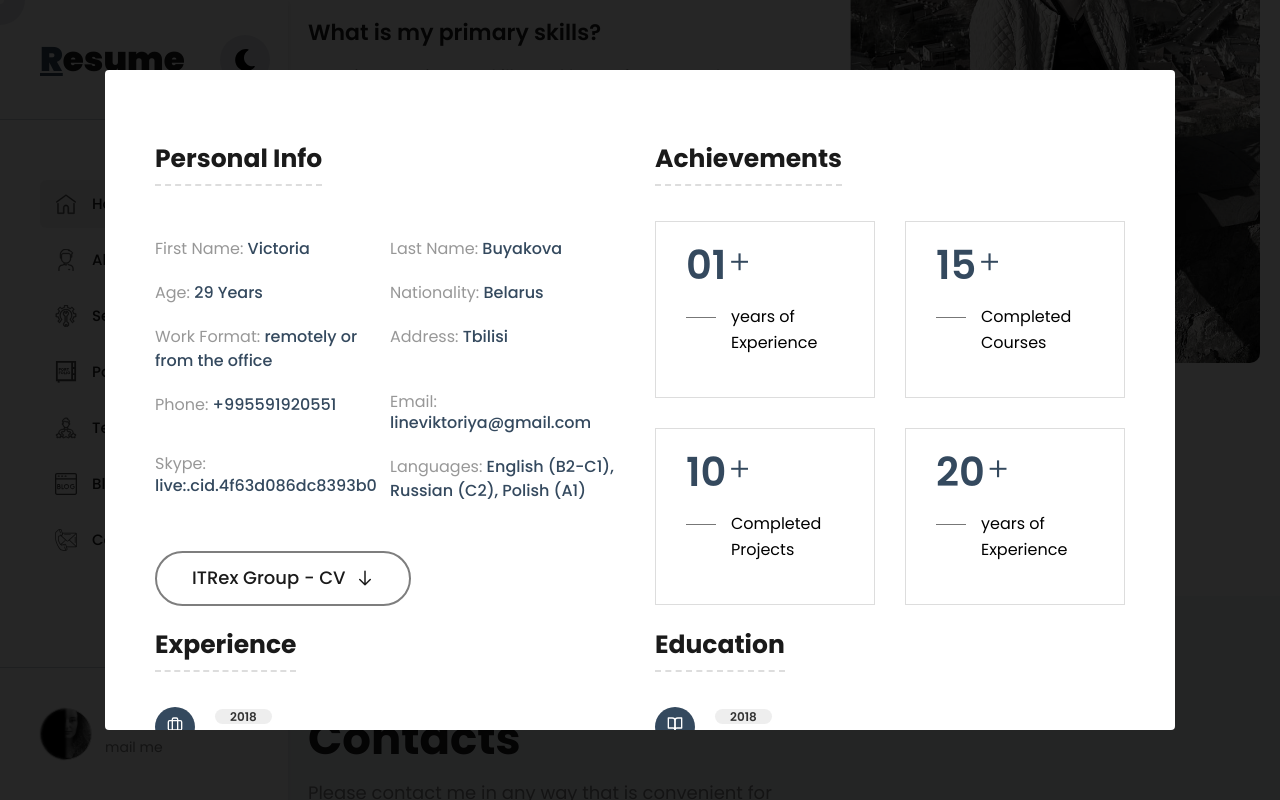
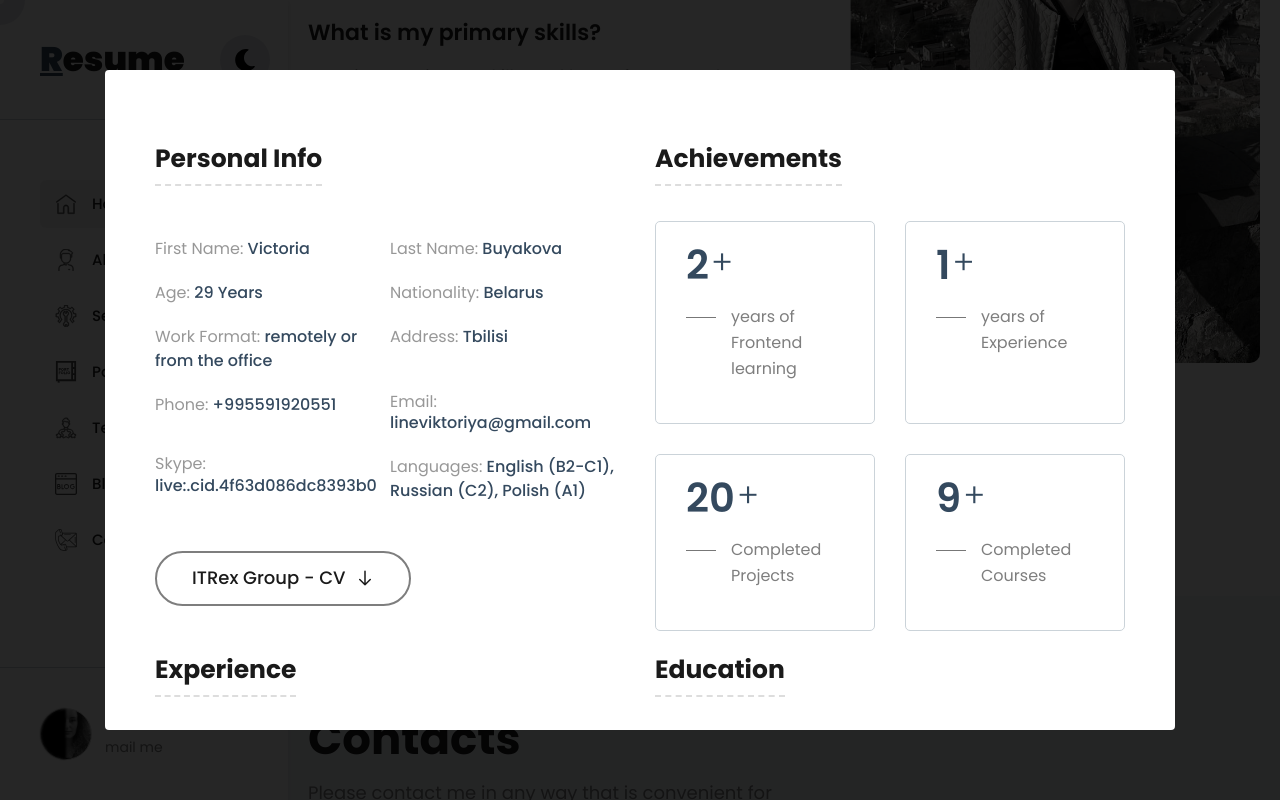
Before and after one commit to Feralwater/cv, a React (Create React App) app: page / in a window 1280 px wide. Both pictures are taken after a click on the button "See More". Shown: the part 1267-2067 px from the top of the page. Built offline with nearby package versions, Linux system fonts and the light colour scheme.

Commit message:
refactor: separate achievements

```diff
--- a/src/Pages/PersolnalInfo/components/AboutList/constants.ts
+++ b/src/Pages/PersolnalInfo/components/AboutList/constants.ts
@@ -1,4 +1,4 @@
-export const info = [
+export const INFO = [
   {
     title: 'First name: ',
     value: 'Victoria',
--- a/src/Pages/PersolnalInfo/components/AboutList/index.tsx
+++ b/src/Pages/PersolnalInfo/components/AboutList/index.tsx
@@ -2,11 +2,11 @@ import React from 'react';
 import {
   AboutListWrapper, AboutItem, AboutTitle, AboutValue,
 } from 'Pages/PersolnalInfo/components/AboutList/styles';
-import { info } from 'Pages/PersolnalInfo/components/AboutList/constants';
+import { INFO } from 'Pages/PersolnalInfo/components/AboutList/constants';
 
 const AboutList = () => (
   <AboutListWrapper>
-    {info.map(({ title, value }) => (
+    {INFO.map(({ title, value }) => (
       <AboutItem key={title}>
         <AboutTitle>{title}</AboutTitle>
         <AboutValue>{value}</AboutValue>
--- /dev/null
+++ b/src/Pages/PersolnalInfo/components/AchievementList/constants.ts
@@ -0,0 +1,18 @@
+export const ACHIEVEMENTS = [
+  {
+    title: '2',
+    description: 'years of Frontend learning',
+  },
+  {
+    title: '1',
+    description: 'years of Experience',
+  },
+  {
+    title: '20',
+    description: 'Completed Projects',
+  },
+  {
+    title: '9',
+    description: 'Completed Courses',
+  },
+];
--- /dev/null
+++ b/src/Pages/PersolnalInfo/components/AchievementList/index.tsx
@@ -0,0 +1,23 @@
+import React from 'react';
+import { ACHIEVEMENTS } from 'Pages/PersolnalInfo/components/AchievementList/constants';
+import {
+  Achievement,
+  AchievementDescription,
+  AchievementRow,
+  AchievementTitle,
+} from './styles';
+
+const AchievementList = () => (
+  <AchievementRow>
+    {
+      ACHIEVEMENTS.map(({ title, description }) => (
+        <Achievement key={title}>
+          <AchievementTitle>{title}</AchievementTitle>
+          <AchievementDescription>{description}</AchievementDescription>
+        </Achievement>
+      ))
+    }
+  </AchievementRow>
+);
+
+export default AchievementList;
--- /dev/null
+++ b/src/Pages/PersolnalInfo/components/AchievementList/styles.ts
@@ -0,0 +1,59 @@
+import styled from 'styled-components';
+
+export const AchievementRow = styled.div`
+  display: flex;
+  flex-wrap: wrap;
+  width: 100%;
+  gap: 30px;
+`;
+
+export const Achievement = styled.div`
+  border: 1px solid ${({ theme }) => theme.colors.gainsboro};
+  padding: 20px 30px 25px 30px;
+  box-sizing: border-box;
+  flex: 0 1;
+  min-width: 220px;
+  border-radius: 5px;
+  border: ${({ theme }) => theme.borders.navbarBorder};
+`;
+
+export const AchievementTitle = styled.h3`
+  position: relative;
+  display: inline-block;
+  margin: 0;
+  font-size: 40px;
+  font-weight: 600;
+  border: none;
+  padding: 0;
+  color: ${({ theme }) => theme.colors.popupItem};
+
+  &:after {
+    content: "+";
+    position: absolute;
+    right: -24px;
+    font-size: 33px;
+    font-weight: 300;
+    top: 2px;
+  }
+  }
+`;
+
+export const AchievementDescription = styled.p`
+  display: flex;
+  flex-wrap: wrap;
+  position: relative;
+  padding-left: 45px;
+  font-size: 16px;
+  line-height: 26px;
+  color: ${({ theme }) => theme.colors.paragraph};
+
+  &:before {
+    content: "";
+    position: absolute;
+    left: 0;
+    top: 13px;
+    width: 30px;
+    height: 1px;
+    background: ${({ theme }) => theme.colors.boulder};
+  }
+`;
--- a/src/Pages/PersolnalInfo/index.tsx
+++ b/src/Pages/PersolnalInfo/index.tsx
@@ -1,10 +1,5 @@
 import React from 'react';
 import {
-  Achievement,
-  AchievementDescription,
-  AchievementRow,
-  AchievementTitle,
-  AchievementWrapper,
   ButtonWrapper,
   Column, DownloadButton,
   ExperienceItem,
@@ -21,6 +16,7 @@ import {
 import { FiBookOpen, FiBriefcase } from 'react-icons/fi';
 import AboutList from 'Pages/PersolnalInfo/components/AboutList';
 import { HiOutlineArrowDown } from 'react-icons/hi';
+import AchievementList from 'Pages/PersolnalInfo/components/AchievementList';
 
 const PersonalInfo = () => (
   <Popup>
@@ -40,28 +36,7 @@ const PersonalInfo = () => (
       </Column>
       <Column>
         <PopupHeader>Achievements</PopupHeader>
-        <AchievementRow>
-          <AchievementWrapper>
-            <Achievement>
-              <AchievementTitle>01</AchievementTitle>
-              <AchievementDescription>years of Experience</AchievementDescription>
-            </Achievement>
-            <Achievement>
-              <AchievementTitle>10</AchievementTitle>
-              <AchievementDescription>Completed Projects</AchievementDescription>
-            </Achievement>
-          </AchievementWrapper>
-          <AchievementWrapper>
-            <Achievement>
-              <AchievementTitle>15</AchievementTitle>
-              <AchievementDescription>Completed Courses</AchievementDescription>
-            </Achievement>
-            <Achievement>
-              <AchievementTitle>20</AchievementTitle>
-              <AchievementDescription>years of Experience</AchievementDescription>
-            </Achievement>
-          </AchievementWrapper>
-        </AchievementRow>
+        <AchievementList />
       </Column>
     </PopupRow>
     <PopupRow>
--- a/src/Pages/PersolnalInfo/styles.ts
+++ b/src/Pages/PersolnalInfo/styles.ts
@@ -24,66 +24,6 @@ export const PopupHeader = styled.h3`
 
 export const ButtonWrapper = styled.div`
   margin-top: 15px;
-`;
-
-export const AchievementRow = styled.div`
-  display: flex;
-  flex-wrap: wrap;
-  width: 100%;
-  gap: 30px;
-`;
-
-export const AchievementWrapper = styled.div`
-  display: flex;
-  flex-direction: column;
-  flex: 1;
-  gap: 30px;
-`;
-
-export const Achievement = styled.div`
-  border: 1px solid ${({ theme }) => theme.colors.gainsboro};
-  padding: 20px 30px 25px 30px;
-  box-sizing: border-box;
-`;
-
-export const AchievementTitle = styled.h3`
-  position: relative;
-  display: inline-block;
-  margin: 0;
-  font-size: 40px;
-  font-weight: 600;
-  border: none;
-  padding: 0;
-  color: ${({ theme }) => theme.colors.rhino};
-
-  &:after {
-    content: "+";
-    position: absolute;
-    right: -24px;
-    font-size: 33px;
-    font-weight: 300;
-    top: 2px;
-  }
-  }
-`;
-
-export const AchievementDescription = styled.p`
-  display: flex;
-  flex-wrap: wrap;
-  position: relative;
-  padding-left: 45px;
-  font-size: 16px;
-  line-height: 26px;
-
-  &:before {
-    content: "";
-    position: absolute;
-    left: 0;
-    top: 13px;
-    width: 30px;
-    height: 1px;
-    background: ${({ theme }) => theme.colors.boulder};
-  }
 `;
 
 export const ExperienceList = styled.ul`
```
